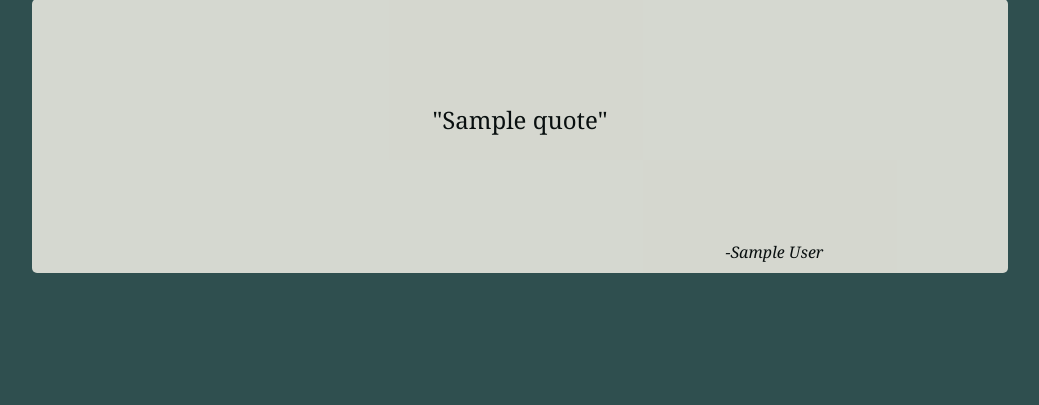
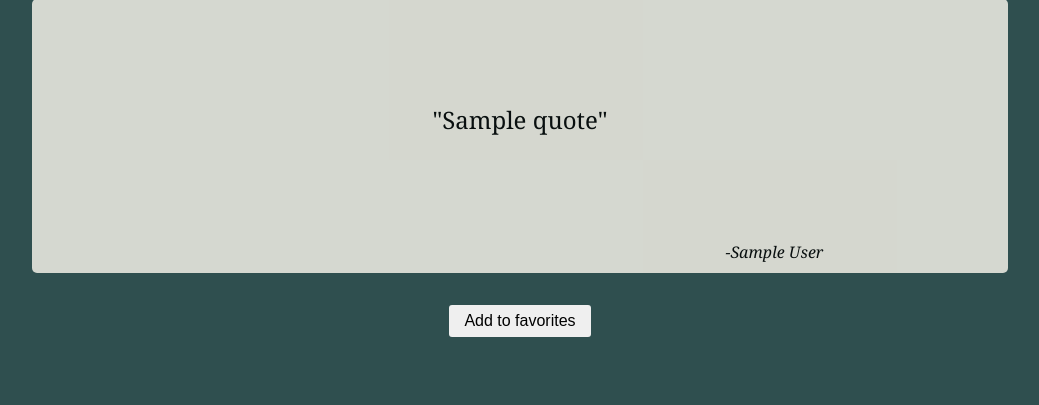
Before and after one commit to DruSerkes/categorical-quotations, a Flask app: template templates/category.html in a window 1280 px wide. Shown: the part 349-754 px from the top of the page, without its empty margins (120-1159 px from the left). Run offline with Flask 2, Linux system fonts and the light colour scheme; the template is opened without the code that fills it: most values are stand-ins (such as "Sample title", 1, 10 or a date in 2020); parts of the project's set-up code (start-up, migrations or seed data) failed here and were passed over.

Commit message:
add favorite btn

```diff
--- a/templates/category.html
+++ b/templates/category.html
@@ -23,6 +23,19 @@
 
 </section>
 
+<div class="btn-container">
+    <button
+    data-id="{{ quote.id }}"
+    data-quote="{{ quote.quote }}"
+    data-author="{{ quote.author }}"
+    data-title="{{ quote.title }}"
+    data-category="{{ quote.category }}"
+    data-background="{{ quote.background }}"
+    class="favorite-btn">
+    Add to favorites
+    </button>
+</div>
+
 {% else  %}
 
 <section class="content">
```
